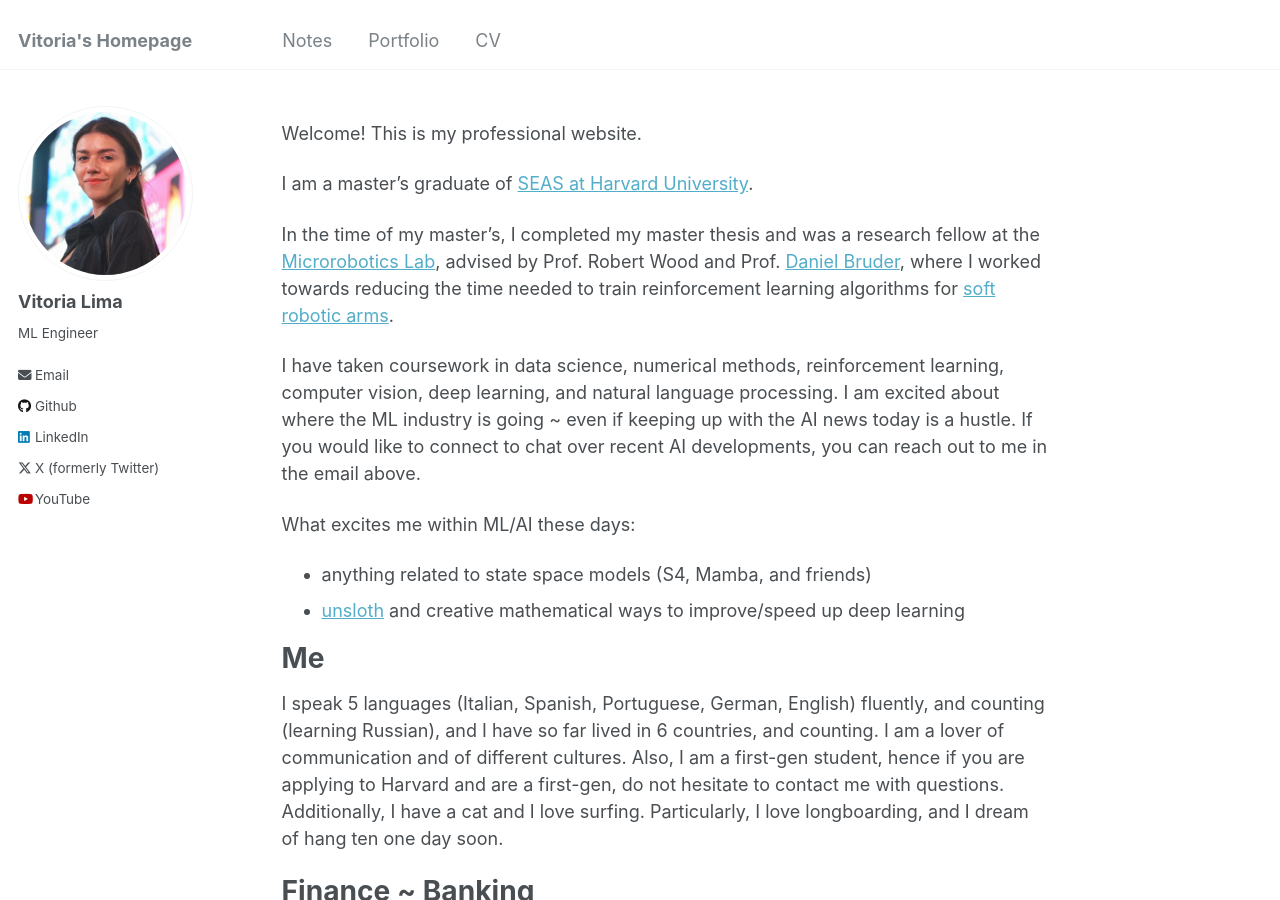
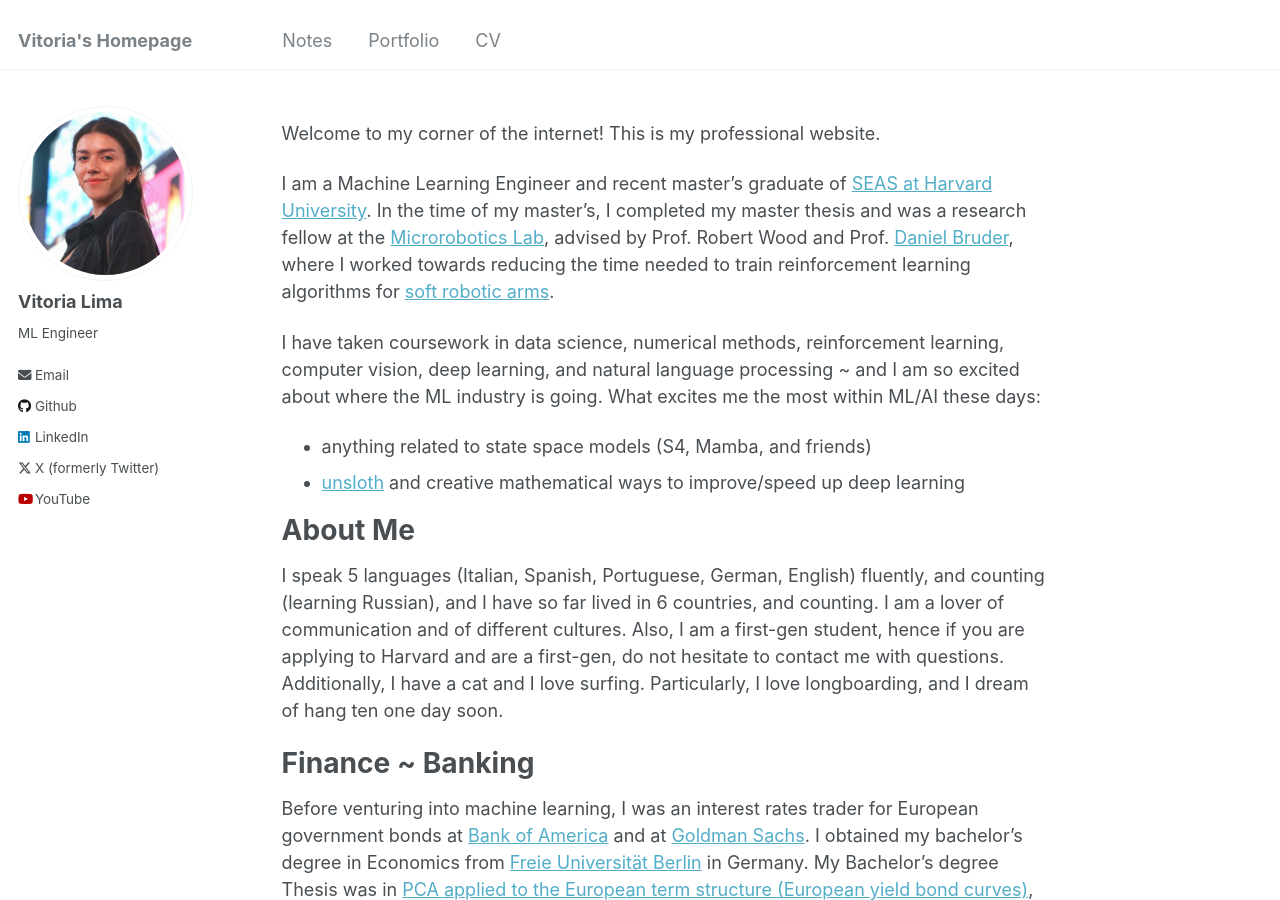
Before and after one commit to vitoriarlima/vitoriarlima.github.io, a Jekyll site: the page built from _pages/about.md, in a window 1280 px wide and 900 px high. Built offline with Jekyll 4.4.1, drawn with Linux system fonts in a browser that asks for light colours.

Commit message:
Updating Website

```diff
--- a/_pages/about.md
+++ b/_pages/about.md
@@ -7,19 +7,15 @@
   - /about.html
 ---
 
-Welcome! This is my professional website.
+Welcome to my corner of the internet! This is my professional website.
 
-I am a master's graduate of [SEAS at Harvard University](https://gsas.harvard.edu/program/computational-science-and-engineering).
+I am a Machine Learning Engineer and recent master's graduate of [SEAS at Harvard University](https://gsas.harvard.edu/program/computational-science-and-engineering). In the time of my master’s, I completed my master thesis and was a research fellow at the [Microrobotics Lab](https://www.micro.seas.harvard.edu/), advised by Prof. Robert Wood and Prof. [Daniel Bruder](https://danielbruder.com/), where I worked towards reducing the time needed to train reinforcement learning algorithms for [soft robotic arms](https://www.micro.seas.harvard.edu/software).
 
-In the time of my master’s, I completed my master thesis and was a research fellow at the [Microrobotics Lab](https://www.micro.seas.harvard.edu/), advised by Prof. Robert Wood and Prof. [Daniel Bruder](https://danielbruder.com/), where I worked towards reducing the time needed to train reinforcement learning algorithms for [soft robotic arms](https://www.micro.seas.harvard.edu/software).
-
-I have taken coursework in data science, numerical methods, reinforcement learning, computer vision, deep learning, and natural language processing. I am excited about where the ML industry is going ~ even if keeping up with the AI news today is a hustle. If you would like to connect to chat over recent AI developments, you can reach out to me in the email above.
-
-What excites me within ML/AI these days:
+I have taken coursework in data science, numerical methods, reinforcement learning, computer vision, deep learning, and natural language processing ~ and I am so excited about where the ML industry is going. What excites me the most within ML/AI these days:
 - anything related to state space models (S4, Mamba, and friends)
 - [unsloth](https://unsloth.ai/introducing) and creative mathematical ways to improve/speed up deep learning
 
-Me
+About Me
 ====
 I speak 5 languages (Italian, Spanish, Portuguese, German, English) fluently, and counting (learning Russian), and I have so far lived in 6 countries, and counting. I am a lover of communication and of different cultures. Also, I am a first-gen student, hence if you are applying to Harvard and are a first-gen, do not hesitate to contact me with questions. Additionally, I have a cat and I love surfing. Particularly, I love longboarding, and I dream of hang ten one day soon.
 
```
Also changed, not shown: _portfolio/portfolio-2.html (deleted, +0 -7 lines).
